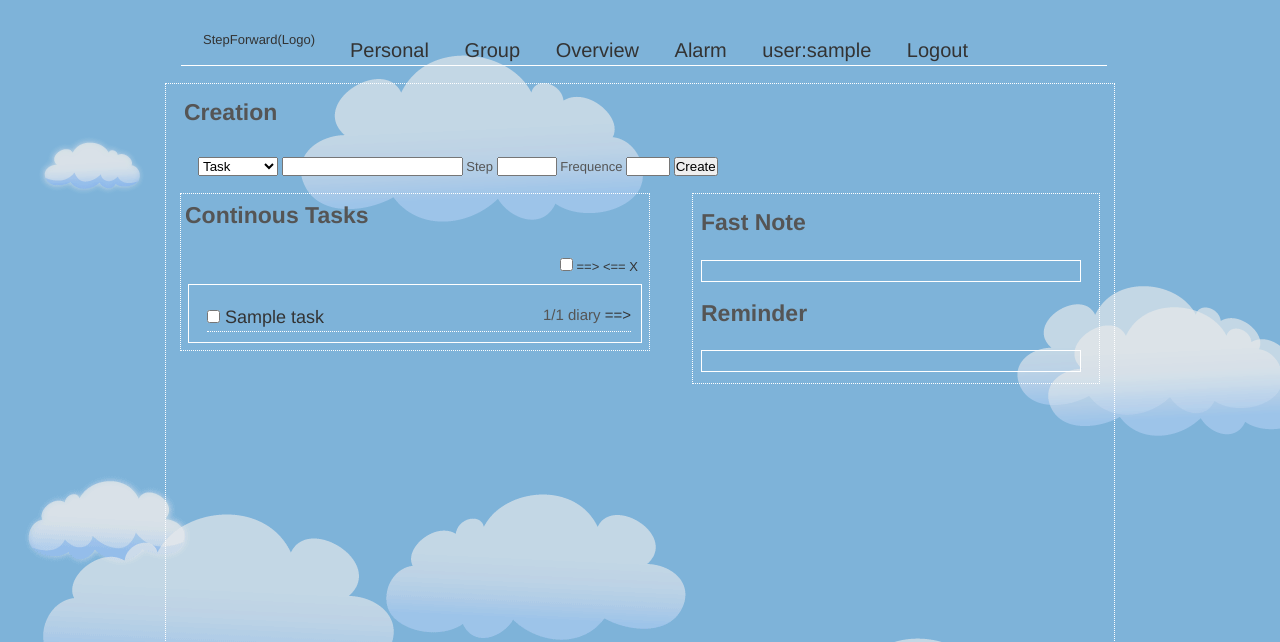
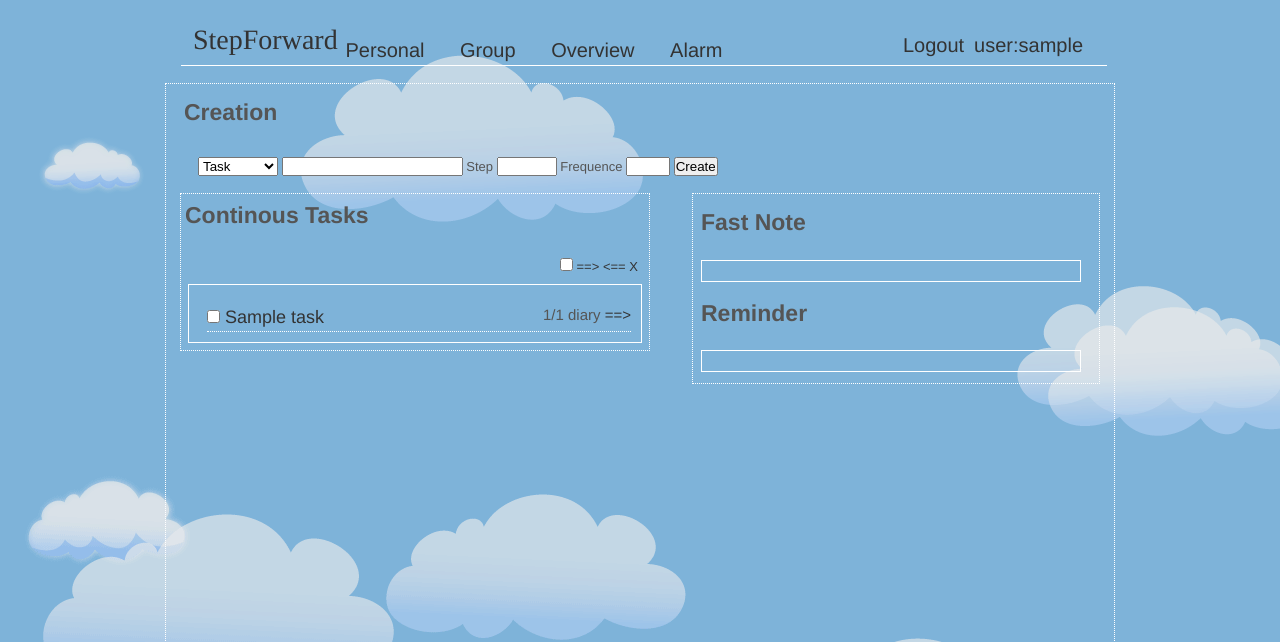
Before and after one commit to trieagle/stepf, a Django app: page / in a window 1280 px wide. Shown: the top 642 px of the page. Run offline with Django 3.2, Linux system fonts and the light colour scheme; a user stored in the database is signed in; tables that the repository leaves empty hold one stand-in row (values such as "Sample post"); parts of the project's set-up code (start-up, migrations or seed data) failed here and were passed over.

Commit message:
css logo

```diff
--- a/stepf/static/css/base.css
+++ b/stepf/static/css/base.css
@@ -36,13 +36,22 @@ a:hover {
     position:relative;
 }
 
+/*暂时不显示登录界面的logo
+ */
+.account .logo {
+    display:none;
+}
 .logo {
     position:absolute;
-    left:40px;
+    left:30px;
     top:20px;
     height:30px;
 }
-
+.logo a {
+    font-family: "Lucida Console", Courier, monospace;
+    font-family:"New Century Schoolbook", Times, serif ;
+    font-size:28px;
+}
 .menubar{
     float:center;
 }
@@ -62,6 +71,11 @@ ul li {
     overflow:hidden;
     padding-bottom:0px;
     border-bottom:1px solid white;
+}
+
+.userinfo, .logout {
+    float:right;
+    margin-right:10px;
 }
 
 /* minimum hight */
--- a/stepf/templates/account/abase.html
+++ b/stepf/templates/account/abase.html
@@ -5,11 +5,11 @@
 {% endblock%}
 
 {% block body %}
-<div id="wrapper" class="container_12 clearfix">
+<div id="wrapper" class="account container_12 clearfix">
 
     <div id="header" class="grid_12 clearfix">
-        <div id="logo" >
-            <a href="/">StepForward(Logo)</a>
+        <div id="logo" class="logo" >
+            <a href="/">StepForward</a>
         </div>
     </div>
 
--- a/stepf/templates/main/index.html
+++ b/stepf/templates/main/index.html
@@ -13,21 +13,21 @@
 
     <div id="header" class="grid_12 clearfix">
         <div id="logo" class="logo clearfix">
-            <a href="/">StepForward(Logo)</a>
+            <a href="/">StepForward</a>
         </div>
         <div id="menu" class="menubar clearfix">
             <ul class="header-navigation">
-                <li><a class="first" href="/">Personal</a>
+                <li><a class="personal" href="/">Personal</a>
                 </li>
-                <li><a class="second" href="/">Group</a>
+                <li><a class="group" href="/">Group</a>
                 </li>
-                <li><a class="third" href="/">Overview</a>
+                <li><a class="overview" href="/">Overview</a>
                 </li>
-                <li><a class="forth alarm" href="/">Alarm</a>
+                <li><a class="alarm" href="/">Alarm</a>
                 </li>
-                <li><a class="fifth" href="/account/userinfo/">user:{{user.username}}</a>
+                <li><a class="userinfo" href="/account/userinfo/">user:{{user.username}}</a>
                 </li>
-                <li><a href="/account/logout/">Logout</a>
+                <li><a class="logout" href="/account/logout/">Logout</a>
                 </li>
             </ul>
         </div>
```
